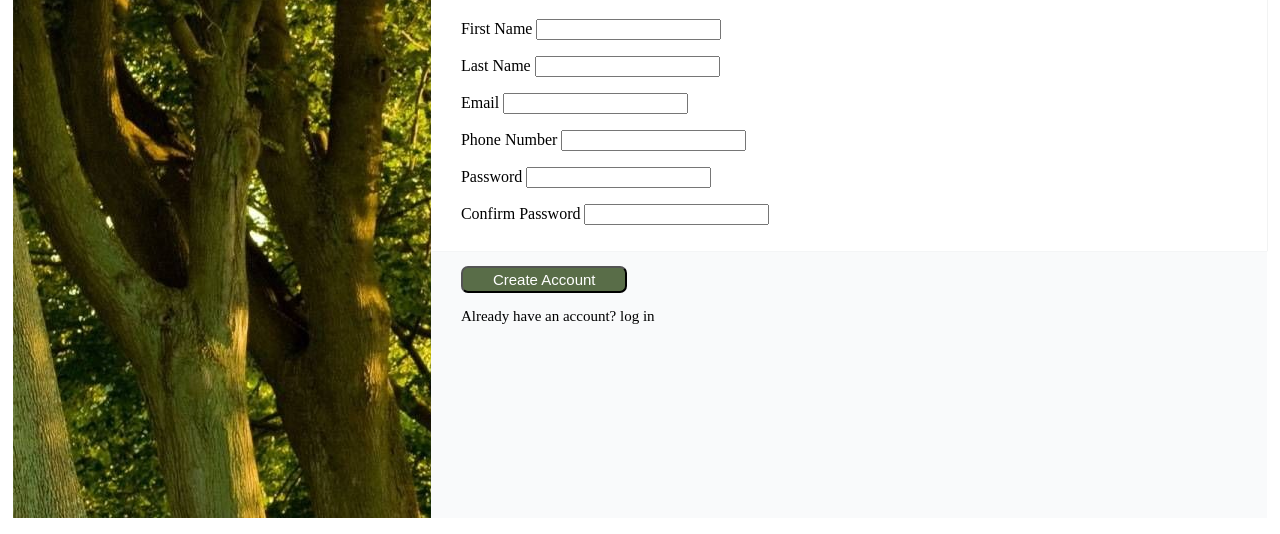
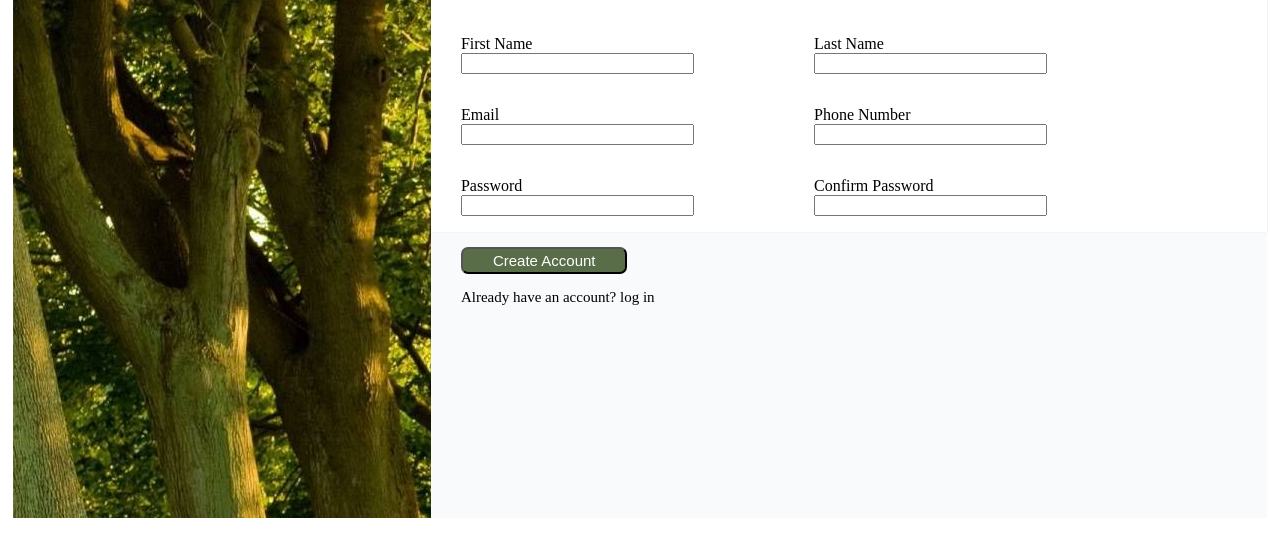
Before and after one commit to BadrSayed2/Sign-Up-form, a plain HTML site: page index.html in a window 1280 px wide. Shown: the part 266-800 px from the top of the page. Drawn offline with Linux system fonts and the light colour scheme.

Commit message:
ended the layout

```diff
--- a/style.css
+++ b/style.css
@@ -88,7 +88,9 @@ body>div.form-content>p.caption{
 }
 body>div.form-content div.sign-up{
     width: 100%;
-    padding: 10px 30px;
+    padding-top: 10px;
+    padding-left: 30px;
+    padding-right: 100px;
     background-color: #ffffff;
     box-shadow: 0.5px 0.3px #e6e7e8;
 }
@@ -108,3 +110,30 @@ form>.submit-section>button[type="submit"]{
 }
 
 /* end of making the layout of the left side  */
+
+
+
+
+/* making the layout of the form */
+
+form>div.sign-up{
+    display: flex;
+    flex-direction: column;
+
+}
+
+form>div.sign-up>div.fields>p{
+    width: 50%;
+    display: flex;
+    flex-direction: column;
+    float: left;
+    padding-right: 20px;
+}
+
+form>div.sign-up>div.fields>p>input{
+    width: 70%;
+
+}
+
+
+/* end of the layout of the form */
```
